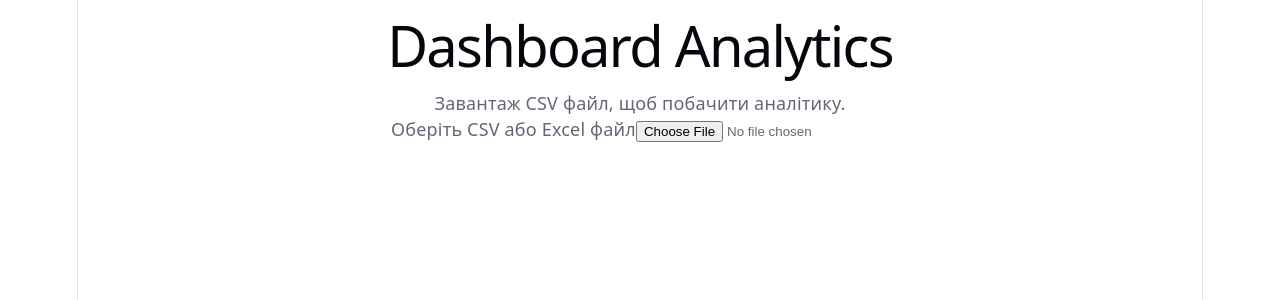
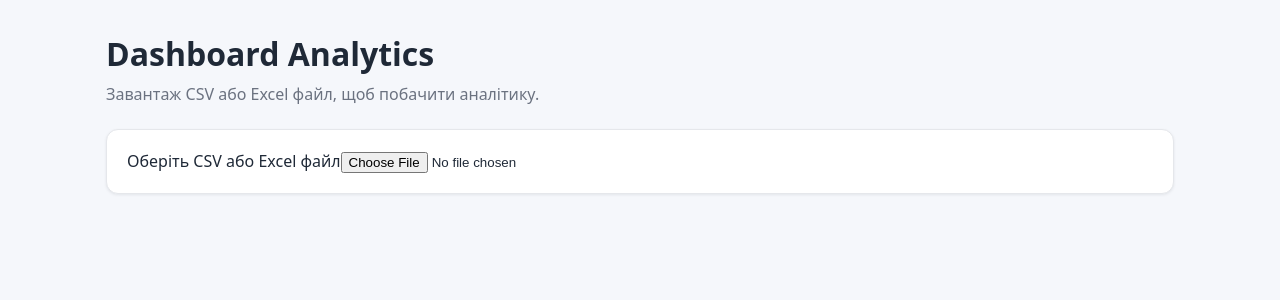
Before and after one commit to olehsochykanjr-boop/dashboard-analytics, a React (Vite) app: page / in a window 1280 px wide. Shown: the top 300 px of the page. Built offline with nearby package versions, Linux system fonts and the light colour scheme.

Commit message:
style: базові стилі, контейнер і картки

```diff
--- a/src/App.tsx
+++ b/src/App.tsx
@@ -13,10 +13,16 @@ function App() {
   }
 
   return (
-    <main>
-      <h1>Dashboard Analytics</h1>
-      <p>Завантаж CSV файл, щоб побачити аналітику.</p>
-      <FileUpload onParsed={handleParsed} />
+    <main className="app">
+      <header className="app-header">
+        <h1>Dashboard Analytics</h1>
+        <p>Завантаж CSV або Excel файл, щоб побачити аналітику.</p>
+      </header>
+
+      <section className="card">
+        <FileUpload onParsed={handleParsed} />
+      </section>
+
       {table && <Dashboard key={uploadId} table={table} />}
     </main>
   )
--- a/src/index.css
+++ b/src/index.css
@@ -1,111 +1,80 @@
 :root {
-  --text: #6b6375;
-  --text-h: #08060d;
-  --bg: #fff;
-  --border: #e5e4e7;
-  --code-bg: #f4f3ec;
-  --accent: #aa3bff;
-  --accent-bg: rgba(170, 59, 255, 0.1);
-  --accent-border: rgba(170, 59, 255, 0.5);
-  --social-bg: rgba(244, 243, 236, 0.5);
-  --shadow:
-    rgba(0, 0, 0, 0.1) 0 10px 15px -3px, rgba(0, 0, 0, 0.05) 0 4px 6px -2px;
+  --bg: #f5f7fb;
+  --surface: #ffffff;
+  --text: #1f2937;
+  --muted: #6b7280;
+  --border: #e5e7eb;
+  --primary: #4f46e5;
+  --primary-soft: #eef2ff;
+  --radius: 12px;
+  --shadow: 0 1px 3px rgba(16, 24, 40, 0.08);
 
-  --sans: system-ui, 'Segoe UI', Roboto, sans-serif;
-  --heading: system-ui, 'Segoe UI', Roboto, sans-serif;
-  --mono: ui-monospace, Consolas, monospace;
-
-  font: 18px/145% var(--sans);
-  letter-spacing: 0.18px;
-  color-scheme: light dark;
+  font-family: system-ui, -apple-system, 'Segoe UI', Roboto, sans-serif;
   color: var(--text);
   background: var(--bg);
-  font-synthesis: none;
-  text-rendering: optimizeLegibility;
-  -webkit-font-smoothing: antialiased;
-  -moz-osx-font-smoothing: grayscale;
-
-  @media (max-width: 1024px) {
-    font-size: 16px;
-  }
 }
 
-@media (prefers-color-scheme: dark) {
-  :root {
-    --text: #9ca3af;
-    --text-h: #f3f4f6;
-    --bg: #16171d;
-    --border: #2e303a;
-    --code-bg: #1f2028;
-    --accent: #c084fc;
-    --accent-bg: rgba(192, 132, 252, 0.15);
-    --accent-border: rgba(192, 132, 252, 0.5);
-    --social-bg: rgba(47, 48, 58, 0.5);
-    --shadow:
-      rgba(0, 0, 0, 0.4) 0 10px 15px -3px, rgba(0, 0, 0, 0.25) 0 4px 6px -2px;
-  }
-
-  #social .button-icon {
-    filter: invert(1) brightness(2);
-  }
-}
-
-#root {
-  width: 1126px;
-  max-width: 100%;
-  margin: 0 auto;
-  text-align: center;
-  border-inline: 1px solid var(--border);
-  min-height: 100svh;
-  display: flex;
-  flex-direction: column;
+*,
+*::before,
+*::after {
   box-sizing: border-box;
 }
 
 body {
   margin: 0;
+  min-height: 100vh;
 }
 
-h1,
-h2 {
-  font-family: var(--heading);
-  font-weight: 500;
-  color: var(--text-h);
+.app {
+  max-width: 1100px;
+  margin: 0 auto;
+  padding: 32px 16px 64px;
 }
 
-h1 {
-  font-size: 56px;
-  letter-spacing: -1.68px;
-  margin: 32px 0;
-  @media (max-width: 1024px) {
-    font-size: 36px;
-    margin: 20px 0;
-  }
-}
-h2 {
-  font-size: 24px;
-  line-height: 118%;
-  letter-spacing: -0.24px;
-  margin: 0 0 8px;
-  @media (max-width: 1024px) {
-    font-size: 20px;
-  }
-}
-p {
-  margin: 0;
+.app-header {
+  margin-bottom: 24px;
 }
 
-code,
-.counter {
-  font-family: var(--mono);
-  display: inline-flex;
-  border-radius: 4px;
-  color: var(--text-h);
+.app-header h1 {
+  margin: 0 0 8px;
+  font-size: 2rem;
 }
 
-code {
-  font-size: 15px;
-  line-height: 135%;
-  padding: 4px 8px;
-  background: var(--code-bg);
+.app-header p {
+  margin: 0;
+  color: var(--muted);
 }
+
+.card {
+  background: var(--surface);
+  border: 1px solid var(--border);
+  border-radius: var(--radius);
+  box-shadow: var(--shadow);
+  padding: 20px;
+  margin-bottom: 20px;
+}
+
+select,
+input[type='date'] {
+  padding: 8px 10px;
+  border: 1px solid var(--border);
+  border-radius: 8px;
+  background: var(--surface);
+  color: var(--text);
+  font: inherit;
+}
+
+button {
+  padding: 8px 14px;
+  border: 1px solid var(--border);
+  border-radius: 8px;
+  background: var(--surface);
+  color: var(--text);
+  font: inherit;
+  cursor: pointer;
+}
+
+button:hover {
+  background: var(--primary-soft);
+  border-color: var(--primary);
+}
```
